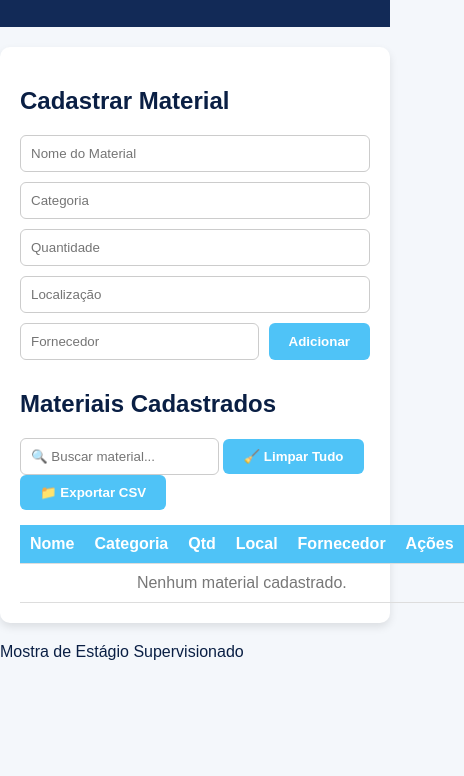
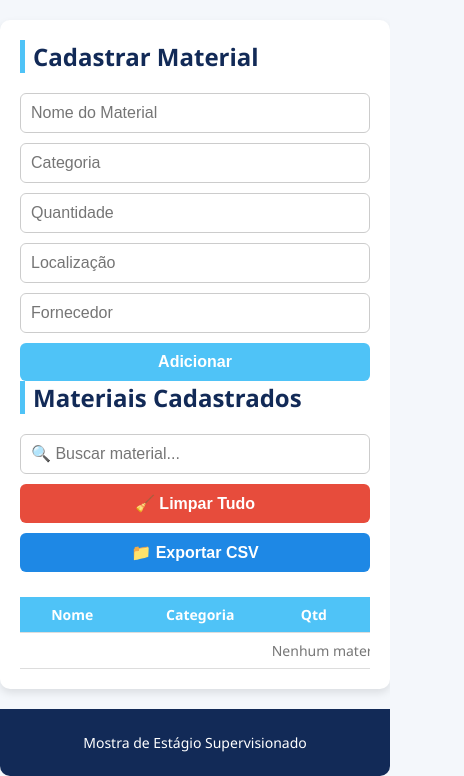
Before and after one commit to Administracao-eficiente/administra-o-de-materias, a plain HTML site: page index.html in a window 390 px wide. Shown: the part 94-870 px from the top of the page, 464 px wide, since content can reach past the window. Before the commit the page ends 844 px from the top, so only its background shows below. Drawn offline with Linux system fonts and the light colour scheme.

Commit message:
Update style.css

```diff
--- a/style.css
+++ b/style.css
@@ -1,5 +1,5 @@
 body {
-  font-family: Arial, sans-serif;
+  font-family: "Segoe UI", Arial, sans-serif;
   background: #f4f7fb;
   color: #0A1F44;
   margin: 0;
@@ -7,19 +7,26 @@ body {
 }
 
 header {
-  background: #122A57;
+  background: linear-gradient(90deg, #122A57, #1E88E5);
   color: white;
   text-align: center;
   padding: 20px 0;
 }
 
 main {
-  max-width: 900px;
+  max-width: 1000px;
   margin: 20px auto;
   background: white;
   padding: 20px;
   border-radius: 10px;
   box-shadow: 0 4px 8px rgba(0,0,0,0.1);
+}
+
+h2 {
+  border-left: 5px solid #4FC3F7;
+  padding-left: 8px;
+  color: #122A57;
+  margin-top: 0;
 }
 
 form {
@@ -29,11 +36,22 @@ form {
   justify-content: space-between;
 }
 
+input, button {
+  font-size: 16px;
+}
+
 input {
   flex: 1 1 30%;
   padding: 10px;
   border: 1px solid #ccc;
   border-radius: 6px;
+  transition: 0.3s;
+}
+
+input:focus {
+  border-color: #4FC3F7;
+  outline: none;
+  box-shadow: 0 0 4px #4FC3F7;
 }
 
 button {
@@ -44,16 +62,45 @@ button {
   cursor: pointer;
   color: #fff;
   font-weight: bold;
+  transition: 0.3s;
 }
 
 button:hover {
   background: #122A57;
 }
 
+.btn-danger {
+  background: #E74C3C;
+}
+.btn-danger:hover {
+  background: #C0392B;
+}
+
+.btn-secundario {
+  background: #1E88E5;
+}
+.btn-secundario:hover {
+  background: #0D47A1;
+}
+
+.acoes {
+  display: flex;
+  flex-wrap: wrap;
+  gap: 10px;
+  justify-content: flex-end;
+  margin-bottom: 10px;
+}
+
+.tabela-container {
+  width: 100%;
+  overflow-x: auto; /* importante para rolar no celular */
+}
+
 table {
   width: 100%;
   border-collapse: collapse;
   margin-top: 15px;
+  min-width: 700px; /* evita quebra de layout em telas pequenas */
 }
 
 th, td {
@@ -65,12 +112,60 @@ th, td {
 th {
   background: #4FC3F7;
   color: white;
+  text-align: center;
+}
+
+td {
+  text-align: center;
 }
 
 tr:hover {
   background: #f1f1f1;
 }
 
-#lista h2 {
-  margin-top: 30px;
+footer {
+  text-align: center;
+  background: #122A57;
+  color: white;
+  padding: 10px;
+  font-size: 14px;
+  margin-top: 20px;
+  border-radius: 0 0 10px 10px;
 }
+
+/* ======== RESPONSIVIDADE ======== */
+
+/* Tablets */
+@media (max-width: 900px) {
+  form input {
+    flex: 1 1 45%;
+  }
+}
+
+/* Celulares */
+@media (max-width: 600px) {
+  header h1 {
+    font-size: 20px;
+  }
+
+  form {
+    flex-direction: column;
+  }
+
+  input {
+    flex: 1 1 100%;
+  }
+
+  .acoes {
+    flex-direction: column;
+    align-items: stretch;
+  }
+
+  table, th, td {
+    font-size: 14px;
+  }
+
+  th, td {
+    padding: 8px;
+  }
+}
```
